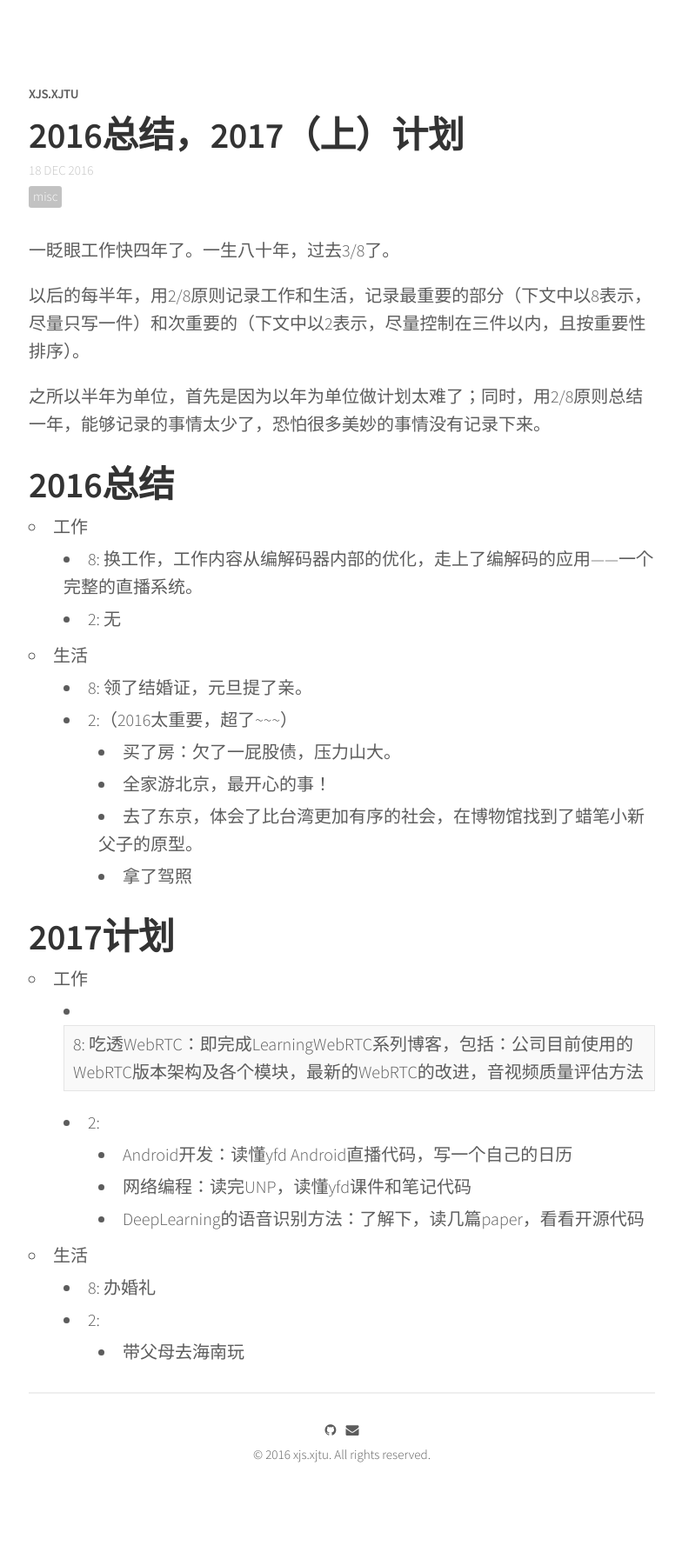
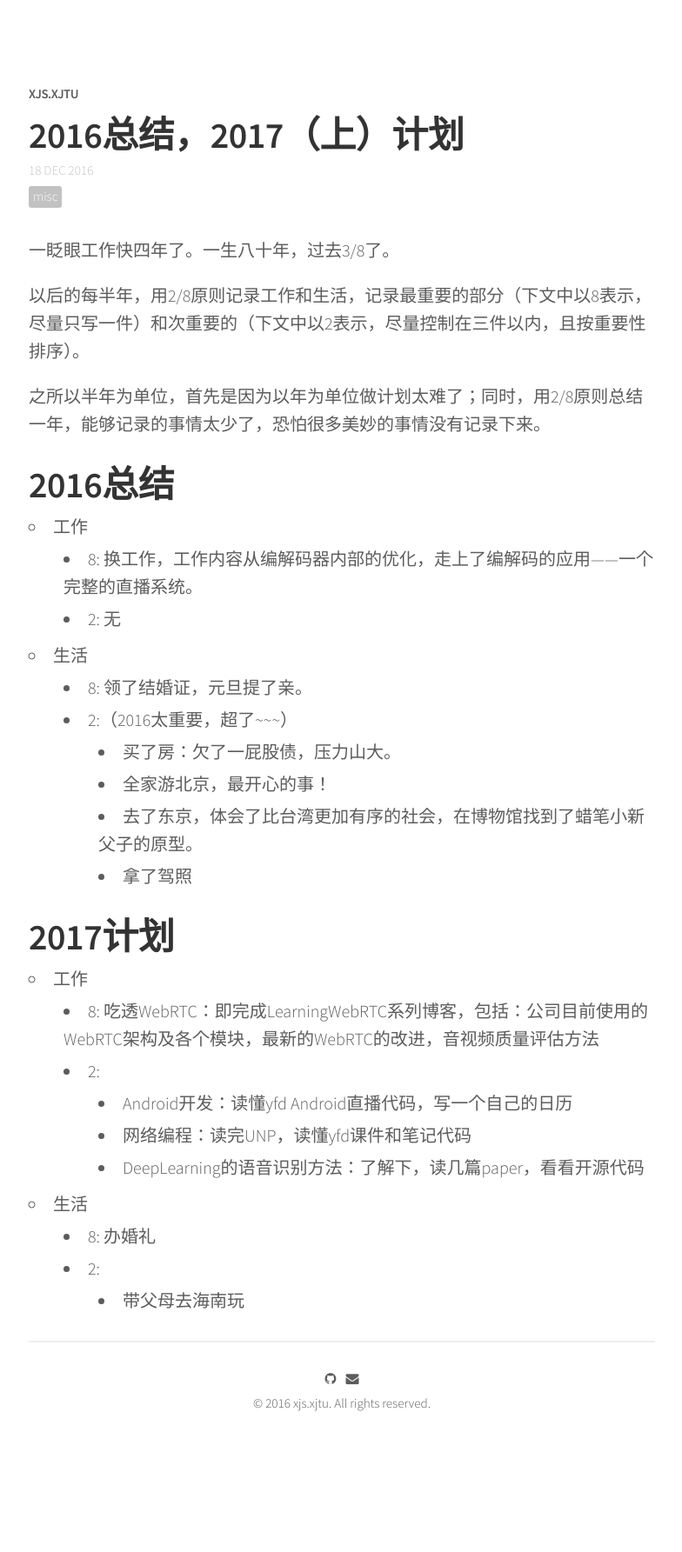
Before and after one commit to xjsXjtu/xjsxjtu.github.io, a Jekyll site: the page built from _posts/2017-02-07-Summary2016Plan2017.md, in a window 1280 px wide. Shown: the whole page at 87% size, without its empty margins (247-1031 px from the left). Built offline with Jekyll 4.4.1, drawn with Linux system fonts in a browser that asks for light colours; nearby versions of some CDN libraries; after the commit the page ends 1726 px from its top, so only the background shows below that.

Commit message:
MOD: minor

```diff
--- a/_posts/2017-02-07-Summary2016Plan2017.md
+++ b/_posts/2017-02-07-Summary2016Plan2017.md
@@ -29,7 +29,7 @@ share: false
 
 # 2017计划
  * 工作
-   * 8: 吃透WebRTC：即完成LearningWebRTC系列博客，包括：公司目前使用的WebRTC版本架构及各个模块，最新的WebRTC的改进，音视频质量评估方法 |
+   * 8: 吃透WebRTC：即完成LearningWebRTC系列博客，包括：公司目前使用的WebRTC架构及各个模块，最新的WebRTC的改进，音视频质量评估方法
    * 2:
      * Android开发：读懂yfd Android直播代码，写一个自己的日历
      * 网络编程：读完UNP，读懂yfd课件和笔记代码
```
